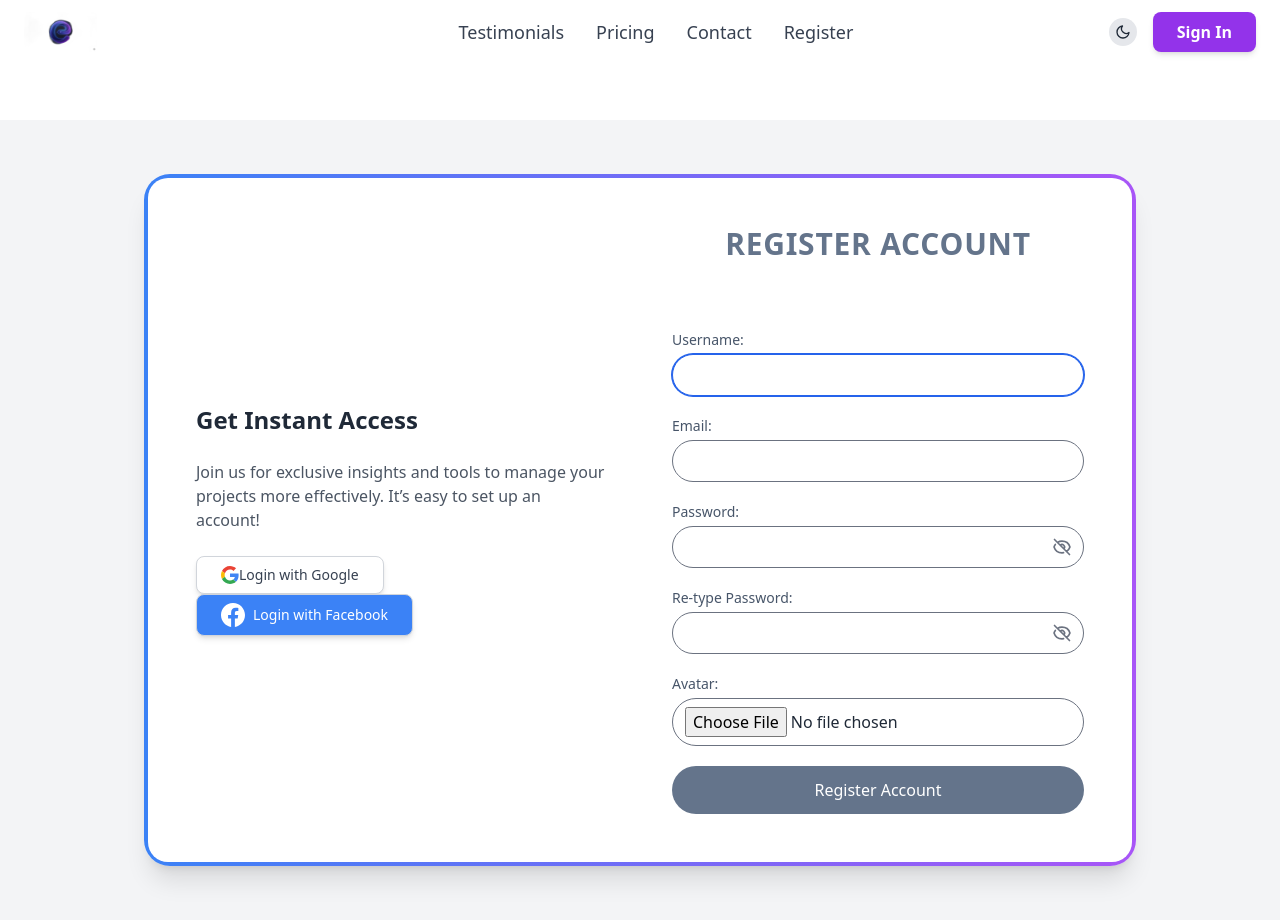
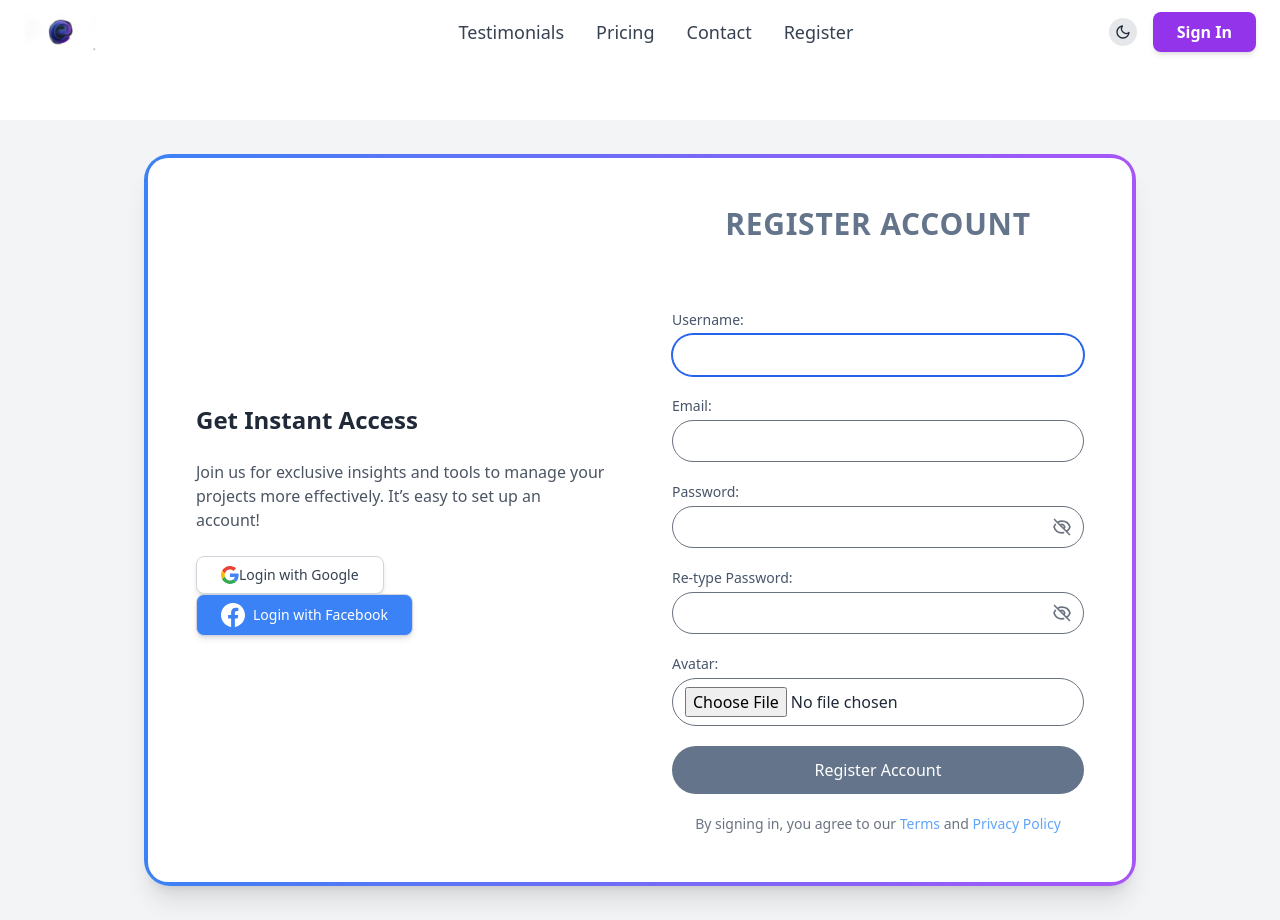
Before and after one commit to cooleymike/marketing, a Django app: page /register/ in a window 1280 px wide. Run offline with Django 4.2, Linux system fonts and the light colour scheme; some libraries are stand-ins or nearby versions.

Commit message:
Fix: added templates to register as well

```diff
--- a/core/templates/register.html
+++ b/core/templates/register.html
@@ -103,6 +103,11 @@
                 Register Account
               </button>
             </div>
+            <p class="text-center text-gray-500 text-sm mt-4">
+                By signing in, you agree to our
+                <a href="{% url 'terms_of_service' %}" class="text-blue-400 hover:underline">Terms</a> and
+                <a href="{% url 'privacy_policy' %}" class="text-blue-400 hover:underline">Privacy Policy</a>
+           </p>
           </form>
         </div>
       </div>
```
